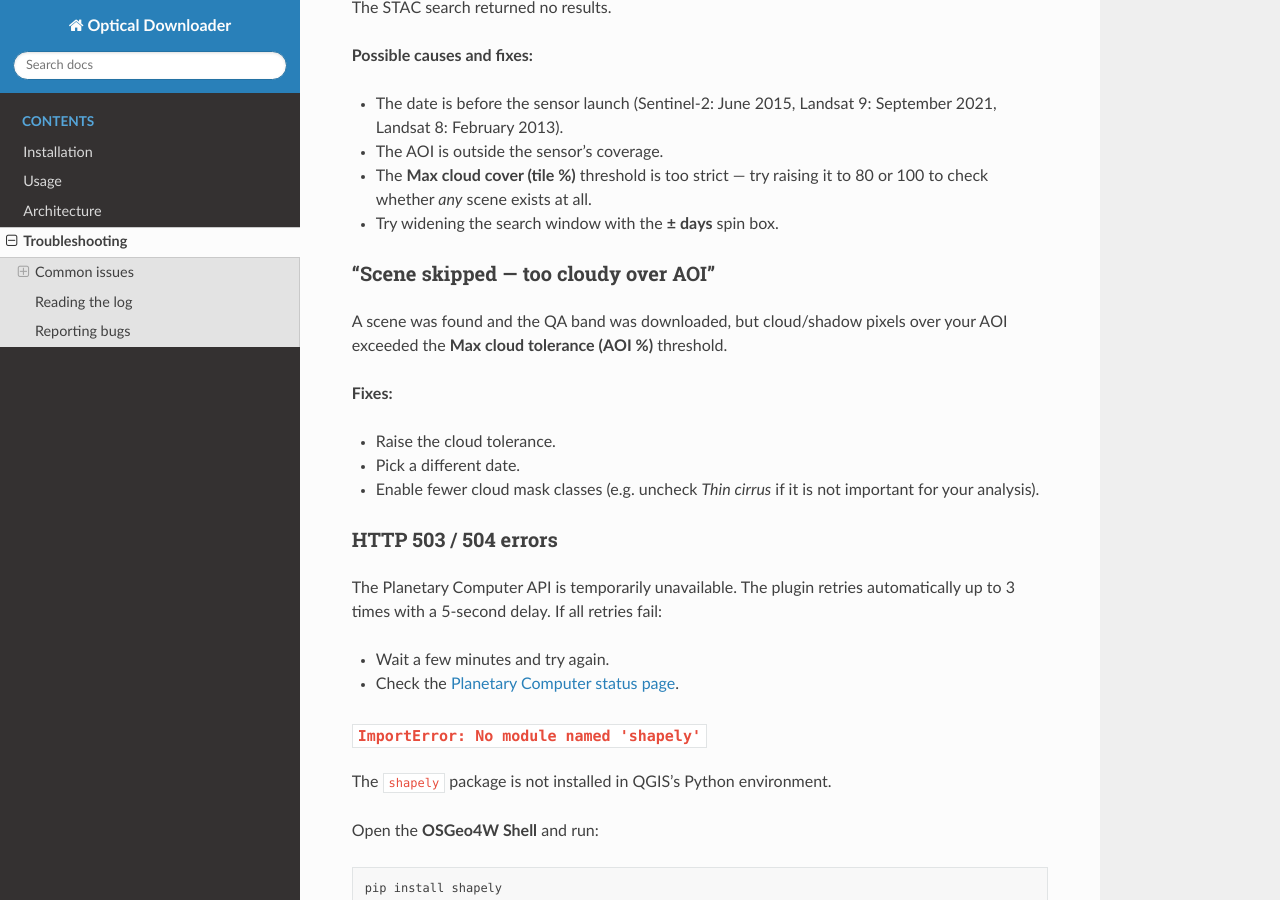
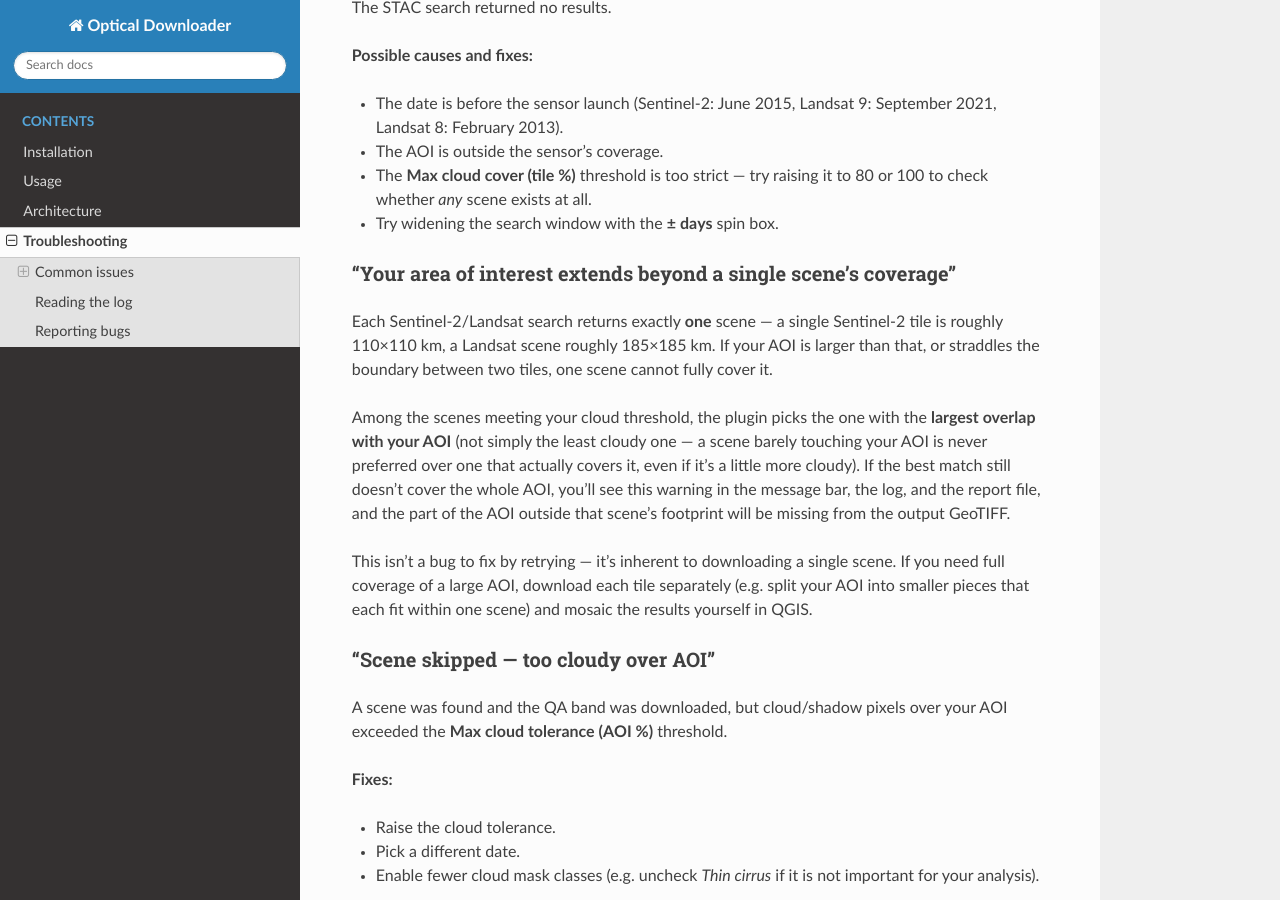
Before and after one commit to iliasmachairas/Optical-Downloader, a Sphinx documentation site: the page built from docs/troubleshooting.rst, in a window 1280 px wide and 900 px high, scrolled down 270 px. Built offline with Sphinx 7.4.7 and the Read the Docs theme 3.1.0, drawn with Linux system fonts in a browser that asks for light colours.

Commit message:
Document largest-overlap tile selection, bump to 0.1.5
Added a troubleshooting.rst section explaining that each search
returns exactly one scene, that the plugin picks the one with the
largest AOI overlap (not just least cloudy) among candidates passing
the cloud threshold, and what to do about a large or boundary-
straddling AOI. Also updated README's stale Features list (it never
mentioned the From-layer AOI option) and added a matching in-dialog
info icon next to "Select study area".

```diff
--- a/docs/troubleshooting.rst
+++ b/docs/troubleshooting.rst
@@ -17,6 +17,27 @@ The STAC search returned no results.
 * The **Max cloud cover (tile %)** threshold is too strict — try raising it
   to 80 or 100 to check whether *any* scene exists at all.
 * Try widening the search window with the **± days** spin box.
+
+"Your area of interest extends beyond a single scene's coverage"
+~~~~~~~~~~~~~~~~~~~~~~~~~~~~~~~~~~~~~~~~~~~~~~~~~~~~~~~~~~~~~~~~
+
+Each Sentinel-2/Landsat search returns exactly **one** scene — a single
+Sentinel-2 tile is roughly 110×110 km, a Landsat scene roughly 185×185 km.
+If your AOI is larger than that, or straddles the boundary between two
+tiles, one scene cannot fully cover it.
+
+Among the scenes meeting your cloud threshold, the plugin picks the one
+with the **largest overlap with your AOI** (not simply the least cloudy
+one — a scene barely touching your AOI is never preferred over one that
+actually covers it, even if it's a little more cloudy). If the best match
+still doesn't cover the whole AOI, you'll see this warning in the message
+bar, the log, and the report file, and the part of the AOI outside that
+scene's footprint will be missing from the output GeoTIFF.
+
+This isn't a bug to fix by retrying — it's inherent to downloading a
+single scene. If you need full coverage of a large AOI, download each
+tile separately (e.g. split your AOI into smaller pieces that each fit
+within one scene) and mosaic the results yourself in QGIS.
 
 "Scene skipped — too cloudy over AOI"
 ~~~~~~~~~~~~~~~~~~~~~~~~~~~~~~~~~~~~~~
```
Also changed, not shown: README.md (+6 -1 lines), metadata.txt (+5 -2 lines), 1 other file.
